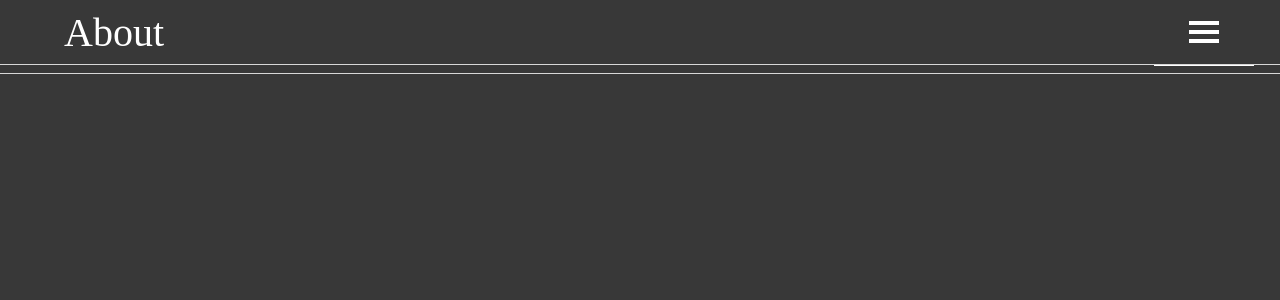
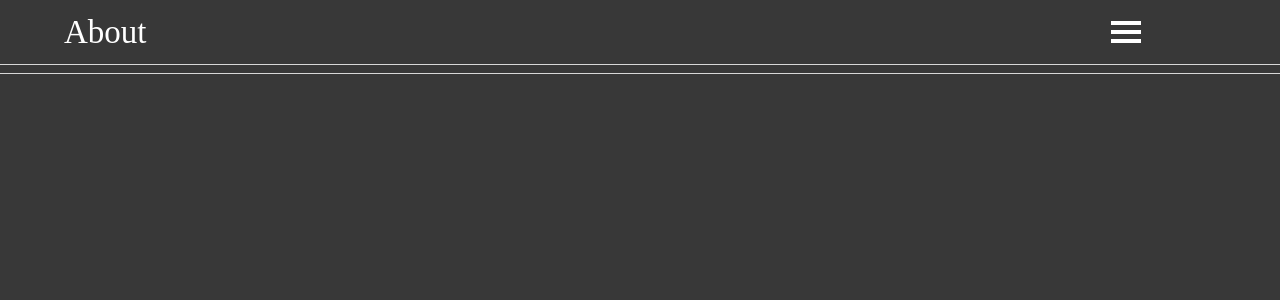
Before and after one commit to devbacon/Portfolio, a React (Create React App) app: page /about in a window 1280 px wide. Shown: the top 300 px of the page. Built offline with nearby package versions, Linux system fonts and the light colour scheme.

Commit message:
Header.css - styled base version of Header component

```diff
--- a/src/Header/Header.css
+++ b/src/Header/Header.css
@@ -1,4 +1,5 @@
 .header-container {
+  background: #383838;
   align-items: center;
   border-bottom: 1px solid var(--line-main);
   display: flex;
@@ -16,7 +17,7 @@
 }
 
 .header-title {
-  font-size: 4em;
+  font-size: 3.3em;
   margin-left: 5%;
 }
 
@@ -24,15 +25,11 @@
   justify-content: space-around;
   margin-right: 2%;
   text-align: center;
-  width: 100px;
+  width: 20%;
 }
 
 .header-nav-item {
   font-size: 2em;
-}
-
-.nav-hamburger {
-
 }
 
 .nav-items {
@@ -41,9 +38,10 @@
   position: absolute;
   right: 2%;
   text-align: center;
-  top: 65px;
-  width: 100px;
-  z-index: 1;
+  top: -65px;
+  transition: 1s;
+  width: 20%;
+  z-index: -5;
 }
 
 .bar1,
```
